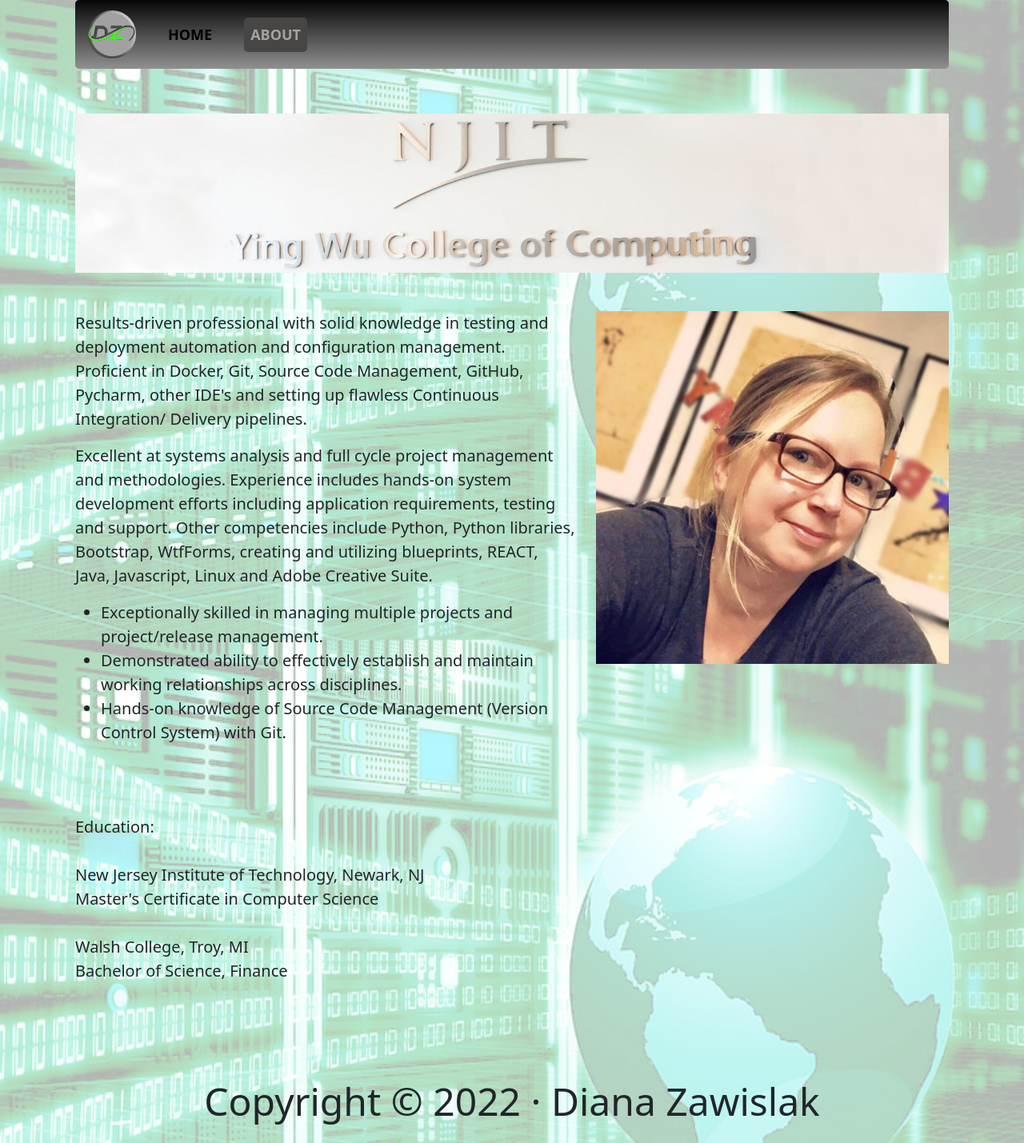
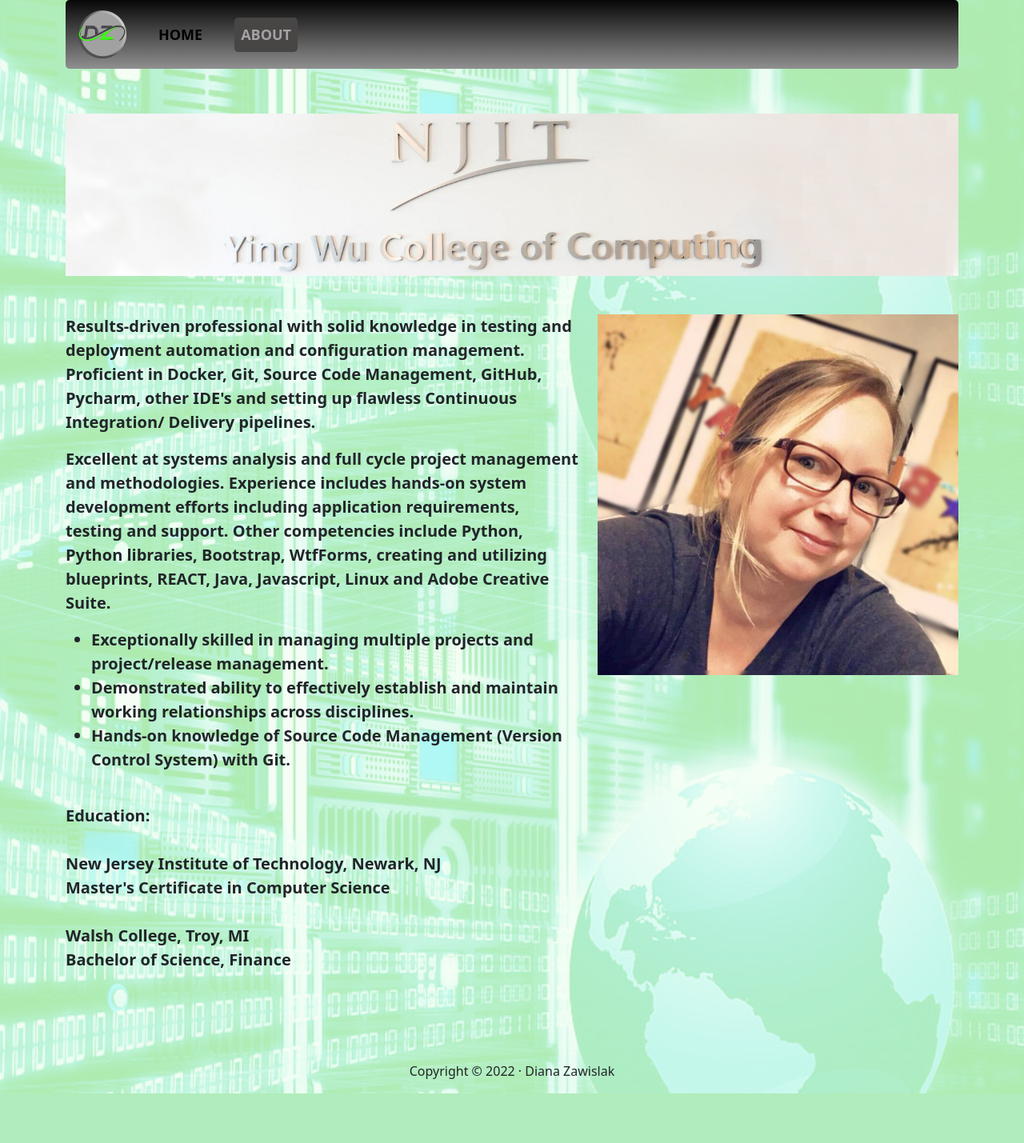
Before and after one commit to DianaZawislak/flaskFrozenTest, a Flask app: page /about in a window 1280 px wide. Shown: the whole page at 80% size. After the commit the page ends 1367 px from the top, so only its background shows below. Run offline with Flask 2, Linux system fonts and the light colour scheme; some libraries are stand-ins or nearby versions.

Commit message:
minor UX adjustments

```diff
--- a/app/simple_pages/templates/about.html
+++ b/app/simple_pages/templates/about.html
@@ -6,16 +6,16 @@
     <div class="container-fluid py-5">
         <div class="row align-items stretch">
             <div class="col-7">
-                <p class="fs-5">Results-driven professional with solid knowledge in testing and deployment automation
+                <p class="fs-5 thicker">Results-driven professional with solid knowledge in testing and deployment automation
                     and configuration management. Proficient in Docker, Git, Source Code Management, GitHub, Pycharm,
                     other IDE's and setting up flawless Continuous Integration/ Delivery pipelines.
                 </p>
 
-                <p class="fs-5"> Excellent at systems analysis and full cycle project management and methodologies. Experience
+                <p class="fs-5 thicker"> Excellent at systems analysis and full cycle project management and methodologies. Experience
                     includes hands-on system development efforts including application requirements, testing and
                     support. Other competencies include Python, Python libraries, Bootstrap, WtfForms, creating and
                     utilizing blueprints, REACT, Java, Javascript, Linux and Adobe Creative Suite.</p>
-                <ul class="fs-5">
+                <ul class="fs-5 thicker">
                     <li> Exceptionally skilled in managing multiple projects and project/release management.</li>
 
                     <li> Demonstrated ability to effectively establish and maintain working relationships across
@@ -27,7 +27,7 @@
                 </ul>
                 <br>
 
-               <p class="fs-5"> Education:<br><br>
+               <p class="fs-5 thicker"> Education:<br><br>
 
                 New Jersey Institute of Technology, Newark, NJ<br>
                 Master's Certificate in Computer Science<br>
--- a/app/simple_pages/templates/index.html
+++ b/app/simple_pages/templates/index.html
@@ -1,5 +1,6 @@
 {% extends "base.html" %}
 {% block content %}
+    <div class="container-fluid">
     <h1 style="text-align: center">WELCOME TO MY PORTFOLIO</h1>
     <hr class="featurette-divider">
     <br>
@@ -55,7 +56,7 @@
         <hr class="featurette-divider">
     </div>
 
-
+</div>
 
     <script>
         // Get the modal
--- a/app/static/css/style.css
+++ b/app/static/css/style.css
@@ -1,21 +1,12 @@
-body{
-font-size: 3em;
-}
-@media only screen and (max-width: 320px) {
+
 body {
-font-size: 2em;
-}
-}
-body {
-
-    background-image: url(../images/compscience.png);
+font-size: 100%;
+    background-image: url(../images/compscienceop.jpg);
     background-repeat: round;
     background-size: 100%;
     height: 100%;
     margin: auto;
     background-attachment: fixed;
-    background-color: rgb(255, 255, 255, 70%);
-    background-blend-mode: lighten;
 }
 
 
@@ -304,3 +295,7 @@ a {
     border: 0px solid #565353;
     margin: 0 10px;
 }
+
+.thicker{
+  font-weight: 750;
+}
--- a/app/templates/base.html
+++ b/app/templates/base.html
@@ -4,7 +4,7 @@
     {% block head %}
         <!-- Required meta tags -->
         <meta charset="utf-8">
-        <meta name="viewport" content="width=device-width, initial-scale=1, shrink-to-fit=no">
+        <meta name="viewport" content="width=device-width, initial-scale=1>
 
         {% block styles %}
 
```
Also changed, not shown: app/static/images/compscienceop.jpg (added).
